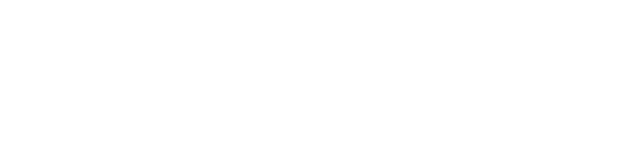
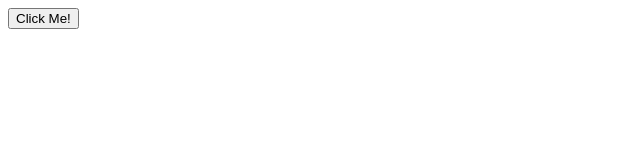
Before and after one commit to OggYiu/testing_bird_catch, a plain HTML site: page index.html in a window 1280 px wide. Shown: the whole page, without its empty margins (0-640 px from the left). Drawn offline with Linux system fonts and the light colour scheme.

Commit message:
make it better

```diff
--- a/index.html
+++ b/index.html
@@ -17,6 +17,11 @@
         </script>
 
         <script>
+            function fbLogin()
+            {
+                console.log('here');
+            }
+
             console.log('app version 0.04');
 
             function statusChangeCallback(response)
@@ -49,6 +54,7 @@
         </script>
 
         <div class="fb-login-button" data-width="200" data-max-rows="1" data-size="large" data-button-type="continue_with" data-show-faces="false" data-auto-logout-link="false" data-use-continue-as="false"></div>
+        <button type="button" onclick="fbLogin();">Click Me!</button>
 
         <!-- <script src="./index.js"></script> -->
     </body>
```
